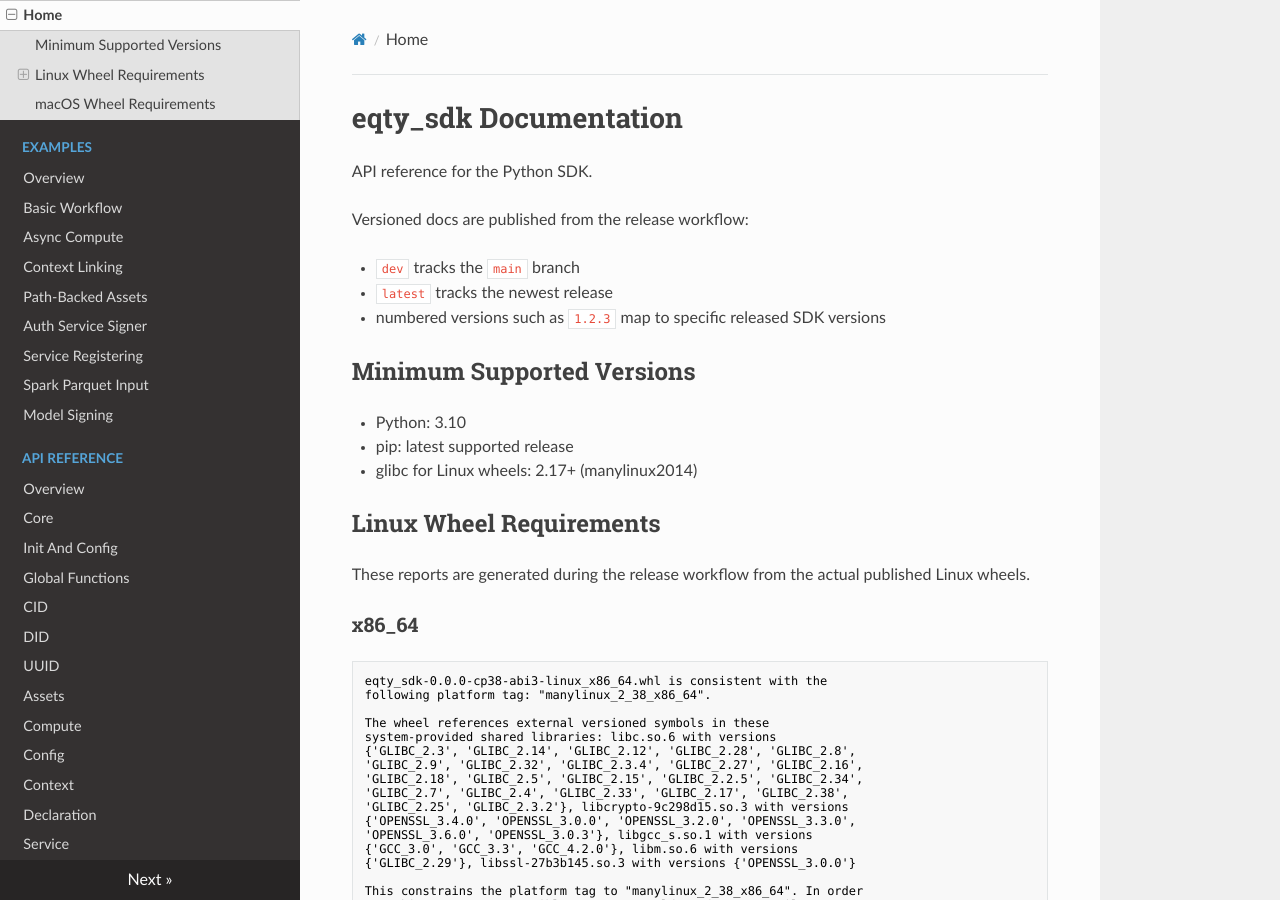
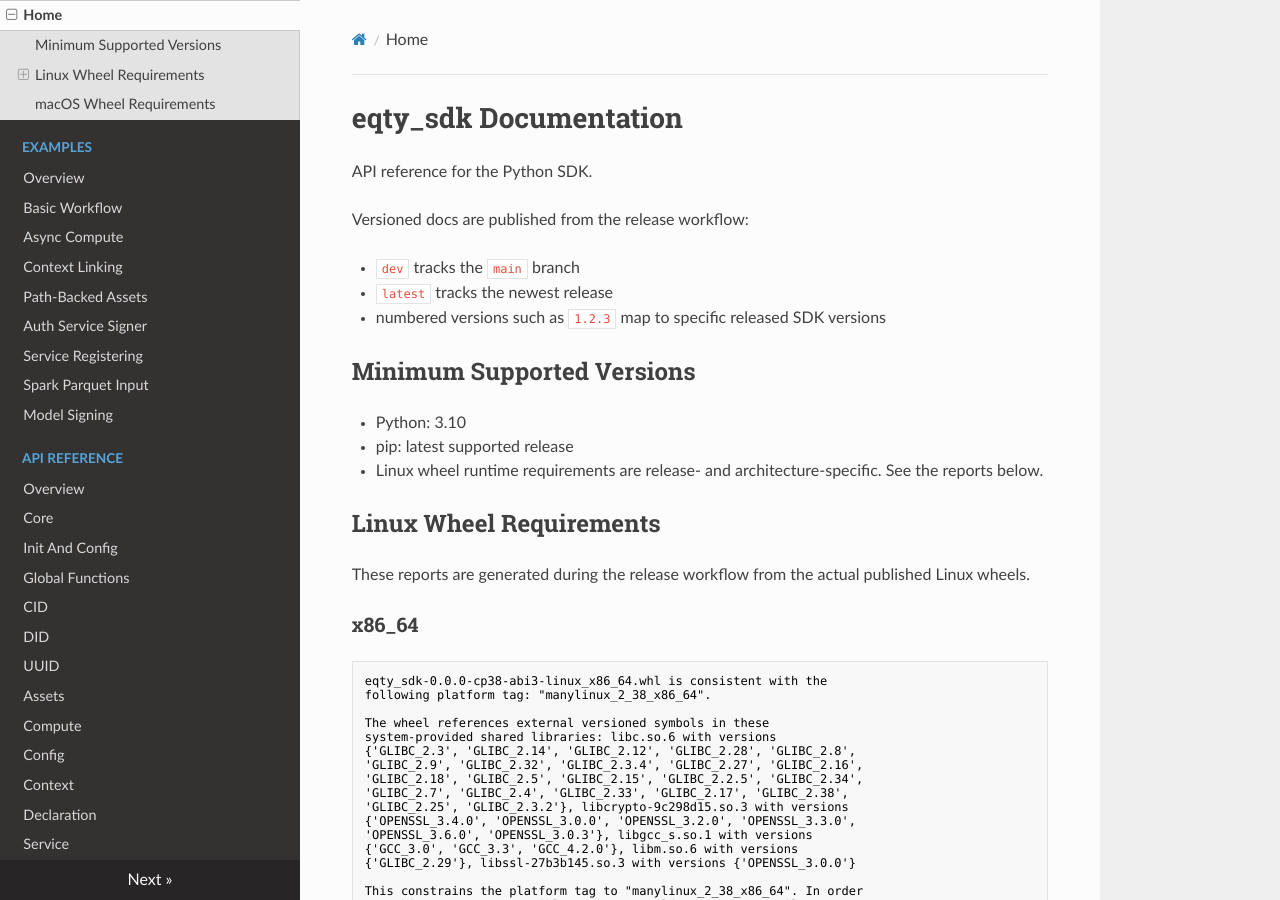
Before and after one commit to eqtylab/integrity-py, an MkDocs documentation site: the page built from docs/index.md, in a window 1280 px wide and 900 px high. Built offline with MkDocs 1.6.1, drawn with Linux system fonts in a browser that asks for light colours; nearby versions of some CDN libraries.

Commit message:
PR comment resolution

```diff
--- a/docs/index.md
+++ b/docs/index.md
@@ -12,7 +12,7 @@ Versioned docs are published from the release workflow:
 
 - Python: 3.10
 - pip: latest supported release
-- glibc for Linux wheels: 2.17+ (manylinux2014)
+- Linux wheel runtime requirements are release- and architecture-specific. See the reports below.
 
 ## Linux Wheel Requirements
 
--- a/pyproject.toml
+++ b/pyproject.toml
@@ -38,6 +38,7 @@ pytest = "^7.2.2"
 [tool.poetry.group.docs.dependencies]
 mkdocs = "^1.6.1"
 mkdocstrings = { extras = ["python"], version = "^0.28.2" }
+pymdown-extensions = "^10.21"
 
 [[tool.poetry.source]]
 name = "eqty"
```
Also changed, not shown: 1 other file.
